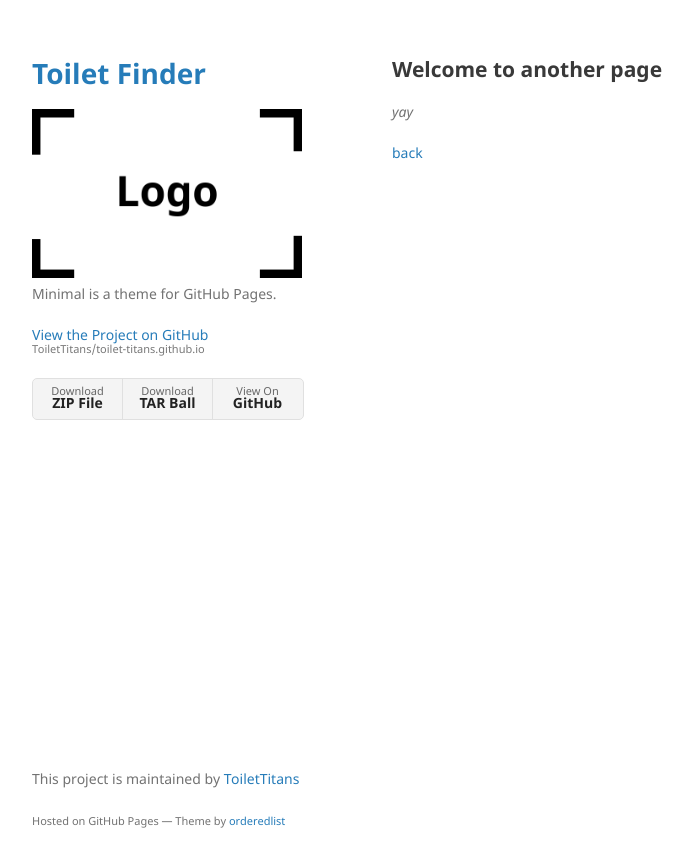
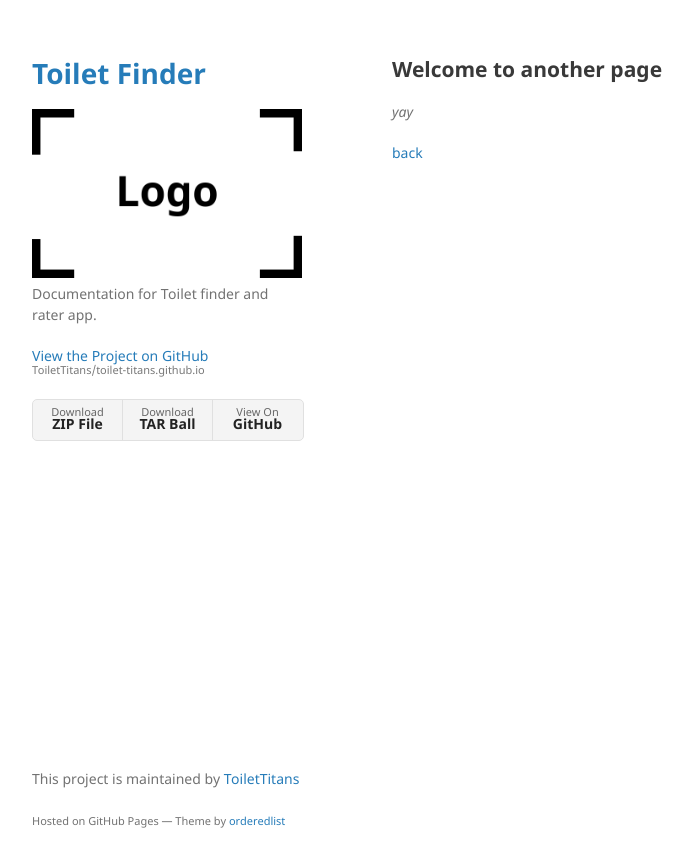
Before and after one commit to ToiletTitans/toilet-titans.github.io, a Jekyll site: the page built from another-page.md, in a window 1280 px wide. Shown: the top 867 px of the page, without its empty margins (178-871 px from the left). Built offline with Jekyll 4.4.1, drawn with Linux system fonts in a browser that asks for light colours; our own code applies the rules of GitHub Pages for plain Markdown files.

Commit message:
Update default.html

```diff
--- a/_layouts/default.html
+++ b/_layouts/default.html
@@ -21,7 +21,7 @@
           <img src="{{site.logo | relative_url}}" alt="Logo" />
         {% endif %}
 
-        <p>{{ site.description | default: site.github.project_tagline }}</p>
+        <p>Documentation for Toilet finder and rater app.</p>
 
         {% if site.github.is_project_page %}
         <p class="view"><a href="{{ site.github.repository_url }}">View the Project on GitHub <small>{{ site.github.repository_nwo }}</small></a></p>
```
